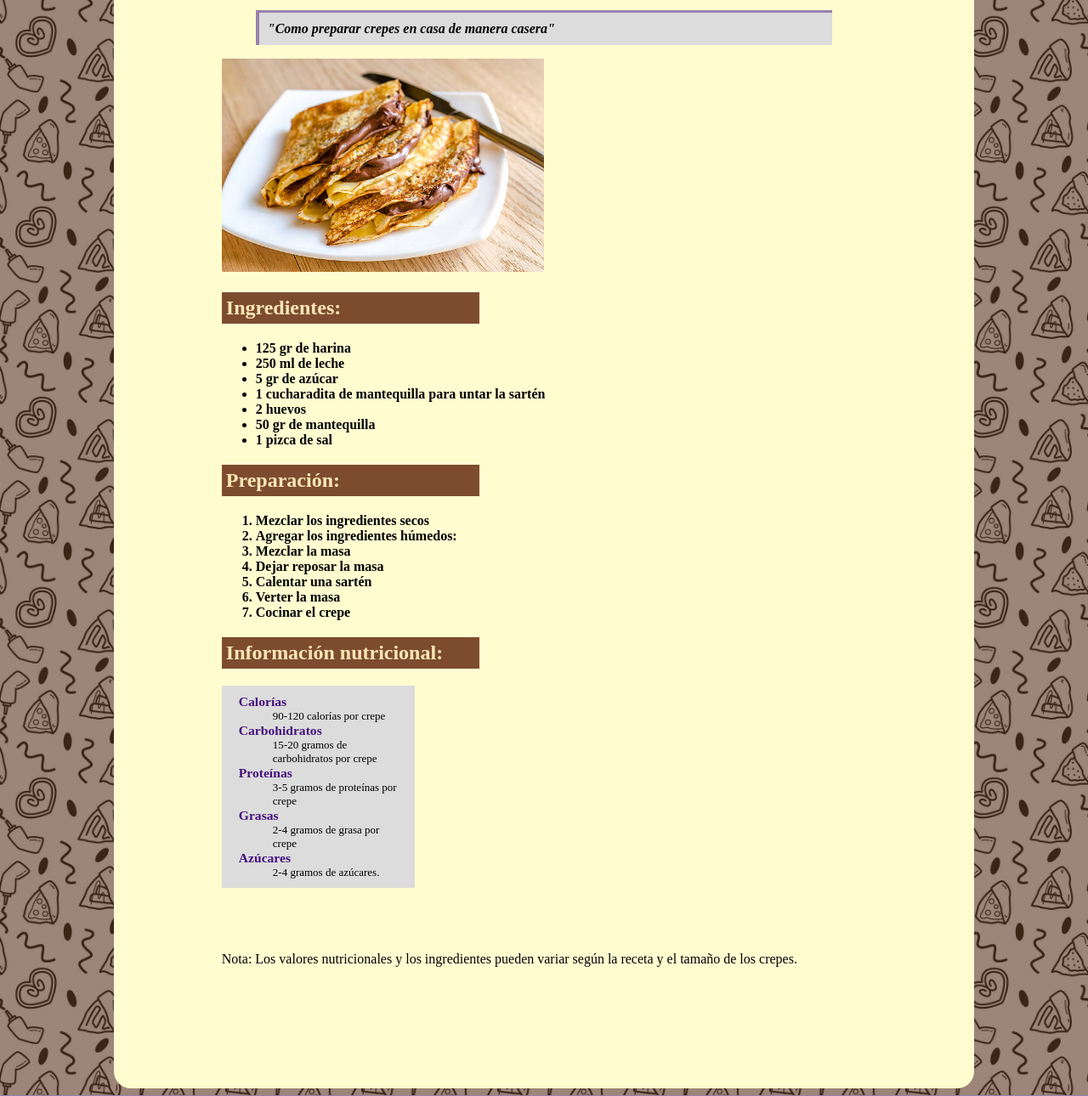
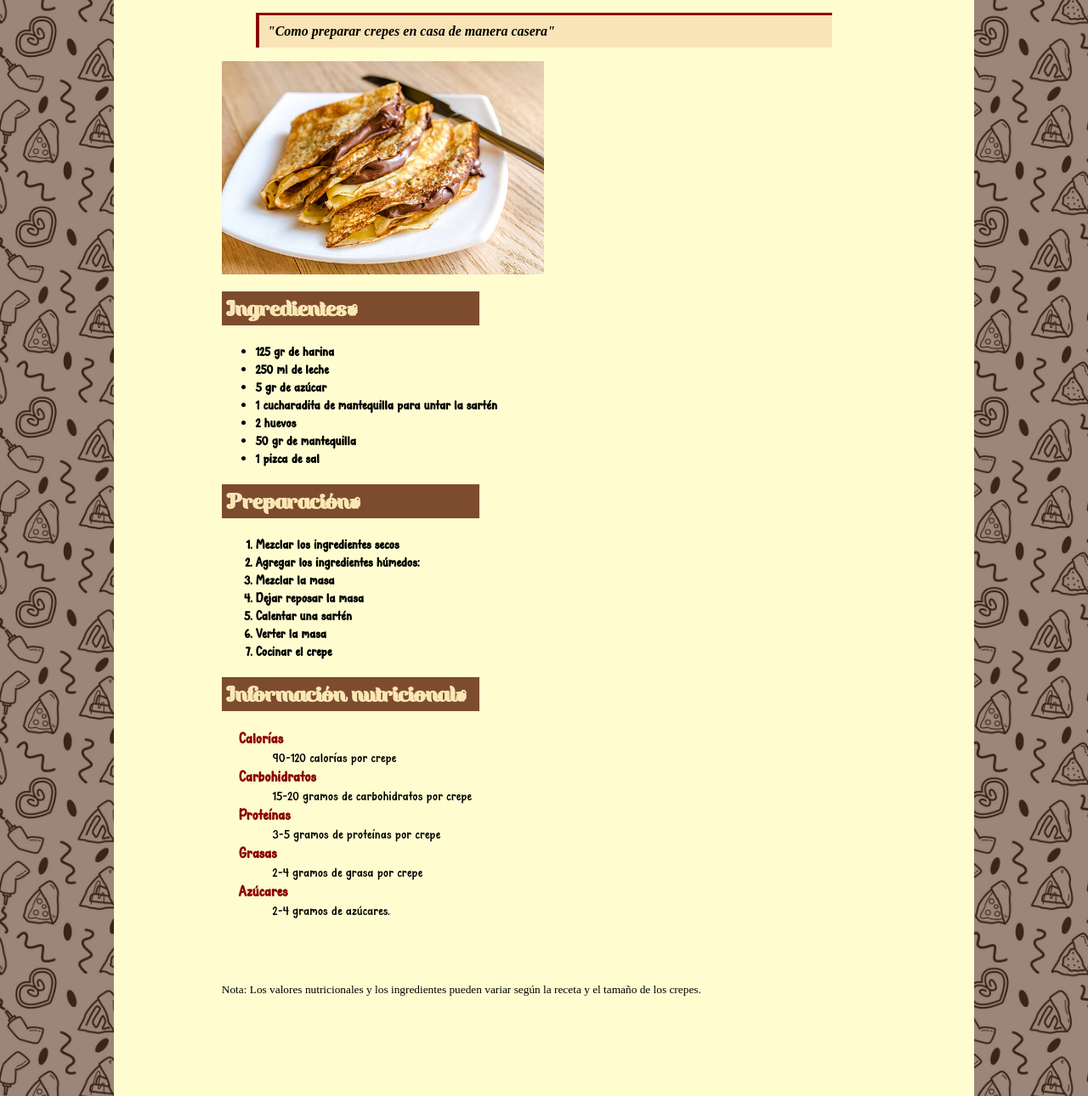
Before and after one commit to Xmiguelonn/Portfolio, a plain HTML site: page RECETA/receta.html in a window 1280 px wide. Shown: the part 222-1512 px from the top of the page at 85% size. Drawn offline with Linux system fonts and the light colour scheme.

Commit message:
RECETA TERMINADA (CREO)

```diff
--- a/RECETA/receta.css
+++ b/RECETA/receta.css
@@ -6,12 +6,12 @@
 
 @font-face {
     font-family: titulos;
-    src: url();
+    src: url(./fonts/Rukishy\ Triall.ttf);
 }
 
 @font-face {
     font-family: texto;
-    src: url();
+    src: url(./fonts/October\ Night.ttf);
 }
 
 * {box-sizing: border-box;}  /* el width incluye el padding
@@ -38,35 +38,41 @@ h1 {
     padding:10px 0;
     /* sombra de caja */
     box-shadow: -15px -15px 15px gray;
+    font-family: titulos;
 }
 
-blockquote {border-left:4px solid rgb(152, 130, 172);
-            border-top:3px solid rgb(152, 130, 172);
+blockquote {border-left:4px solid #8b0000;
+            border-top:3px solid #8b0000;
             font-style: italic;  /* poner en cursiva */
             font-weight: bold;   /* poner en negrita */
-            background-color: gainsboro;
+            background-color: #f9e4b7;
             padding:10px;        /* margin y padding pequeños pueden estar en pixeles */
         }
 #foto {width: 50%;  /* a todo el ancho de donde estás colocada, en este caso, el wrapper */
-        margin:auto
-        display:block   /*  para que se comporte como un bloque */
+        display:block;  /*  para que se comporte como un bloque */
     }
 
 dt {font-weight:bold;
-    color:rgb(70, 17, 126);
-    font-size:1.2em;}
+    color:#8b0000;
+    font-size:1.4em;
+    font-family: texto;}
 
 h2 {font-weight:bold;
     background-color: #7d4c2f;
     color:#FAE7B5;
     padding:5px 5px;
-    margin-right: 60%;}
+    margin-right: 60%;
+    font-family:titulos;}
 
-dl{background-color: gainsboro;
-    padding:10px 20px 10px 20px;
-    margin-right: 70%;
-    font-size: small;}
+dl{padding-left: 20px;
+    margin-right: 10%;
+    font-size: small;
+    font-family: texto;}
 
-li{font-weight: bold;}
+li{font-weight: bold;
+    font-family: texto;}
 
-p {margin-top: 10%;}
+p {margin-top: 10%;
+    font-size: smaller;}
+
+dd{font-size: medium;}
--- a/RECETA/receta.html
+++ b/RECETA/receta.html
@@ -45,7 +45,7 @@
         <dt>Azúcares</dt>
         <dd>2-4 gramos de azúcares.</dd>
        </dl>
-       <p id="Nota">Nota: Los valores nutricionales y los ingredientes pueden variar según la receta y el tamaño de los crepes.</p>
+       <p>Nota: Los valores nutricionales y los ingredientes pueden variar según la receta y el tamaño de los crepes.</p>
     </div>
 </body>
 </html>
```
